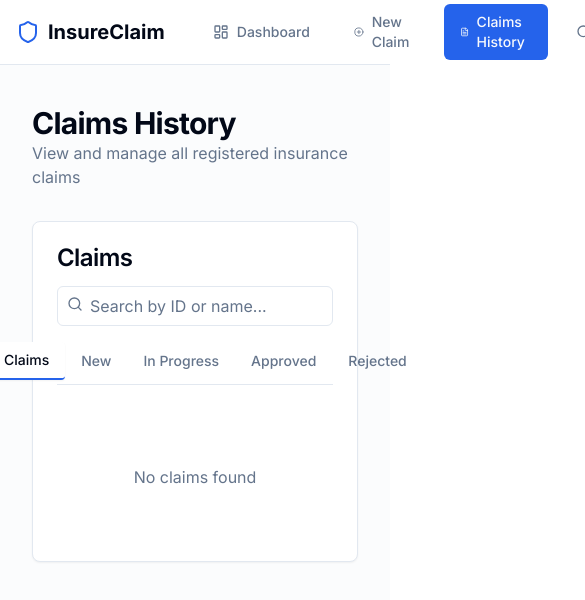
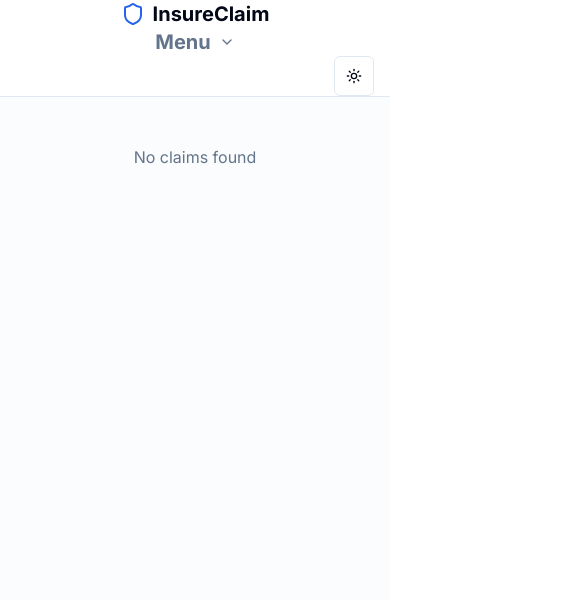
Before and after one commit to yatharthbhatia/car-insurance, a Next.js app: page /history in a window 390 px wide. Shown: the top 600 px of the page, 585 px wide, since content can reach past the window. Built offline with nearby package versions, Linux system fonts and the light colour scheme.

Commit message:
feat(ui): enhance responsive design for main nav, history, and dashboard pages

```diff
--- a/app/history/page.tsx
+++ b/app/history/page.tsx
@@ -9,9 +9,67 @@ import { Tabs, TabsContent, TabsList, TabsTrigger } from "@/components/ui/tabs"
 import { Search, ArrowLeft, ArrowRight } from "lucide-react"
 import { getClaimsFromStorage } from "@/lib/utils"
 import type { ClaimData } from "@/lib/types"
+import { ClaimSummary } from "@/components/claim-summary"
 
-// Import the ClaimSummary component at the top of the file
-import { ClaimSummary } from "@/components/claim-summary"
+function ClaimsTable({
+  claims,
+  getStatusColor,
+  formatDate,
+}: {
+  claims: ClaimData[]
+  getStatusColor: (status: string) => string
+  formatDate: (date: string) => string
+}) {
+  return (
+    <div className="overflow-x-auto -mx-3 sm:mx-0">
+      <table className="w-full">
+        <thead>
+          <tr className="border-b">
+            <th className="text-left py-3 px-4 font-medium text-sm sm:text-base">Claim ID</th>
+            <th className="text-left py-3 px-4 font-medium text-sm sm:text-base">Customer</th>
+            <th className="text-left py-3 px-4 font-medium text-sm sm:text-base">Date</th>
+            <th className="text-left py-3 px-4 font-medium text-sm sm:text-base">Type</th>
+            <th className="text-left py-3 px-4 font-medium text-sm sm:text-base">Status</th>
+            <th className="text-left py-3 px-4 font-medium text-sm sm:text-base">Est. Cost</th>
+            <th className="text-right py-3 px-4 font-medium text-sm sm:text-base">Actions</th>
+          </tr>
+        </thead>
+        <tbody>
+          {claims.map((claim) => (
+            <tr key={claim.id} className="border-b hover:bg-muted/50">
+              <td className="py-3 px-4 font-mono text-xs sm:text-sm">{claim.id}</td>
+              <td className="py-3 px-4 text-sm sm:text-base">{claim.customerName}</td>
+              <td className="py-3 px-4 text-sm sm:text-base">{formatDate(claim.createdAt)}</td>
+              <td className="py-3 px-4 capitalize text-sm sm:text-base">{claim.incidentType}</td>
+              <td className="py-3 px-4">
+                <span
+                  className={`px-2 py-1 rounded-full text-xs font-medium text-white ${getStatusColor(
+                    claim.status
+                  )}`}
+                >
+                  {claim.status}
+                </span>
+              </td>
+              <td className="py-3 px-4 text-sm sm:text-base">
+                ${claim.damageAssessment?.estimatedCost.toLocaleString() || "N/A"}
+              </td>
+              <td className="py-3 px-4 text-right">
+                <div className="flex justify-end space-x-2">
+                  <ClaimSummary claim={claim} buttonVariant="ghost" buttonSize="sm" />
+                  <Link href={`/claims/${claim.id}`}>
+                    <Button variant="outline" size="sm">
+                      View Details
+                    </Button>
+                  </Link>
+                </div>
+              </td>
+            </tr>
+          ))}
+        </tbody>
+      </table>
+    </div>
+  )
+}
 
 export default function HistoryPage() {
   const [claims, setClaims] = useState<ClaimData[]>([])
@@ -30,19 +88,17 @@ export default function HistoryPage() {
   useEffect(() => {
     let filtered = claims
 
-    // Filter by status if not "all"
     if (activeTab !== "all") {
       filtered = filtered.filter((claim) => claim.status.toLowerCase() === activeTab.toLowerCase())
     }
 
-    // Filter by search query
     if (searchQuery.trim() !== "") {
       const query = searchQuery.toLowerCase()
       filtered = filtered.filter(
         (claim) =>
           claim.id.toLowerCase().includes(query) ||
           claim.customerName.toLowerCase().includes(query) ||
-          claim.policyNumber.toLowerCase().includes(query),
+          claim.policyNumber.toLowerCase().includes(query)
       )
     }
 
@@ -75,19 +131,27 @@ export default function HistoryPage() {
     return new Date(dateString).toLocaleDateString()
   }
 
+  if (claims.length === 0) {
     return (
-    <div className="container mx-auto py-10">
+      <div className="text-center py-12">
+        <p className="text-muted-foreground">No claims found</p>
+      </div>
+    )
+  }
+
+  return (
+    <div className="container mx-auto px-4 py-6 sm:py-10">
       <div className="flex flex-col">
-        <h1 className="text-3xl font-bold tracking-tight">Claims History</h1>
-        <p className="text-muted-foreground">View and manage all registered insurance claims</p>
+        <h1 className="text-2xl sm:text-3xl font-bold tracking-tight">Claims History</h1>
+        <p className="text-sm sm:text-base text-muted-foreground">View and manage all registered insurance claims</p>
       </div>
 
-      <div className="mt-8">
+      <div className="mt-6 sm:mt-8">
         <Card>
           <CardHeader className="pb-3">
-            <div className="flex flex-col md:flex-row md:items-center md:justify-between gap-4">
-              <CardTitle>Claims</CardTitle>
-              <div className="relative w-full md:w-64">
+            <div className="flex flex-col sm:flex-row sm:items-center sm:justify-between gap-4">
+              <CardTitle className="text-lg sm:text-xl">Claims</CardTitle>
+              <div className="relative w-full sm:w-64">
                 <Search className="absolute left-2.5 top-2.5 h-4 w-4 text-muted-foreground" />
                 <Input
                   placeholder="Search by ID or name..."
@@ -100,7 +164,8 @@ export default function HistoryPage() {
           </CardHeader>
 
           <Tabs defaultValue="all" value={activeTab} onValueChange={setActiveTab}>
-            <div className="px-6">
+            <div className="px-3 sm:px-6">
+              <div className="overflow-x-auto pb-2">
                 <TabsList className="w-full justify-start border-b rounded-none h-auto p-0 bg-transparent">
                   <TabsTrigger
                     value="all"
@@ -134,8 +199,9 @@ export default function HistoryPage() {
                   </TabsTrigger>
                 </TabsList>
               </div>
+            </div>
 
-            <CardContent className="p-6">
+            <CardContent className="p-3 sm:p-6">
               <TabsContent value="all" className="mt-0">
                 <ClaimsTable claims={paginatedClaims} getStatusColor={getStatusColor} formatDate={formatDate} />
               </TabsContent>
@@ -157,12 +223,12 @@ export default function HistoryPage() {
               </TabsContent>
 
               {totalPages > 1 && (
-                <div className="flex items-center justify-between mt-6">
-                  <p className="text-sm text-muted-foreground">
+                <div className="flex flex-col sm:flex-row sm:items-center sm:justify-between mt-6 gap-4">
+                  <p className="text-sm text-muted-foreground order-2 sm:order-1 text-center sm:text-left">
                     Showing {startIndex + 1}-{Math.min(startIndex + itemsPerPage, filteredClaims.length)} of{" "}
                     {filteredClaims.length} claims
                   </p>
-                  <div className="flex items-center space-x-2">
+                  <div className="flex items-center justify-center space-x-2 order-1 sm:order-2">
                     <Button
                       variant="outline"
                       size="sm"
@@ -189,67 +255,3 @@ export default function HistoryPage() {
     </div>
   )
 }
-
-function ClaimsTable({
-  claims,
-  getStatusColor,
-  formatDate,
-}: {
-  claims: ClaimData[]
-  getStatusColor: (status: string) => string
-  formatDate: (date: string) => string
-}) {
-  if (claims.length === 0) {
-    return (
-      <div className="text-center py-12">
-        <p className="text-muted-foreground">No claims found</p>
-      </div>
-    )
-  }
-
-  return (
-    <div className="overflow-x-auto">
-      <table className="w-full">
-        <thead>
-          <tr className="border-b">
-            <th className="text-left py-3 px-4 font-medium">Claim ID</th>
-            <th className="text-left py-3 px-4 font-medium">Customer</th>
-            <th className="text-left py-3 px-4 font-medium">Date</th>
-            <th className="text-left py-3 px-4 font-medium">Type</th>
-            <th className="text-left py-3 px-4 font-medium">Status</th>
-            <th className="text-left py-3 px-4 font-medium">Est. Cost</th>
-            <th className="text-right py-3 px-4 font-medium">Actions</th>
-          </tr>
-        </thead>
-        <tbody>
-          {claims.map((claim) => (
-            <tr key={claim.id} className="border-b hover:bg-muted/50">
-              <td className="py-3 px-4 font-mono text-sm">{claim.id}</td>
-              <td className="py-3 px-4">{claim.customerName}</td>
-              <td className="py-3 px-4">{formatDate(claim.createdAt)}</td>
-              <td className="py-3 px-4 capitalize">{claim.incidentType}</td>
-              <td className="py-3 px-4">
-                <span
-                  className={`px-2 py-1 rounded-full text-xs font-medium text-white ${getStatusColor(claim.status)}`}
-                >
-                  {claim.status}
-                </span>
-              </td>
-              <td className="py-3 px-4">${claim.damageAssessment?.estimatedCost.toLocaleString() || "N/A"}</td>
-              <td className="py-3 px-4 text-right">
-                <div className="flex justify-end space-x-2">
-                  <ClaimSummary claim={claim} buttonVariant="ghost" buttonSize="sm" />
-                  <Link href={`/claims/${claim.id}`}>
-                    <Button variant="outline" size="sm">
-                      View Details
-                    </Button>
-                  </Link>
-                </div>
-              </td>
-            </tr>
-          ))}
-        </tbody>
-      </table>
-    </div>
-  )
-}
--- a/app/page.tsx
+++ b/app/page.tsx
@@ -20,13 +20,13 @@ import {
 
 export default function Dashboard() {
   return (
-    <div className="container py-10 space-y-8">
+    <div className="container mx-auto px-4 py-6 sm:px-6 lg:px-8 sm:py-10 space-y-6 sm:space-y-8">
       <div className="flex flex-col">
-        <h1 className="text-3xl font-bold tracking-tight">Dashboard</h1>
-        <p className="text-muted-foreground">Welcome to your insurance claims management dashboard.</p>
+        <h1 className="text-2xl sm:text-3xl font-bold tracking-tight">Dashboard</h1>
+        <p className="text-sm sm:text-base text-muted-foreground">Welcome to your insurance claims management dashboard.</p>
       </div>
 
-      <div className="grid gap-4 md:grid-cols-2 lg:grid-cols-4">
+      <div className="grid grid-cols-1 sm:grid-cols-2 md:grid-cols-3 lg:grid-cols-4 gap-3 sm:gap-4 md:gap-6">
         <DashboardCard
           title="Total Claims"
           value="128"
@@ -57,15 +57,17 @@ export default function Dashboard() {
         />
       </div>
 
-      <Tabs defaultValue="overview" className="space-y-4">
-        <TabsList>
+      <Tabs defaultValue="overview" className="space-y-3 sm:space-y-4">
+        <div className="overflow-x-auto pb-2">
+          <TabsList className="w-full sm:w-auto">
             <TabsTrigger value="overview">Overview</TabsTrigger>
             <TabsTrigger value="recent">Recent Claims</TabsTrigger>
             <TabsTrigger value="analytics">Analytics</TabsTrigger>
           </TabsList>
+        </div>
 
-        <TabsContent value="overview" className="space-y-4">
-          <div className="grid gap-4 md:grid-cols-2 lg:grid-cols-7">
+          <TabsContent value="overview" className="space-y-3 sm:space-y-4">
+            <div className="grid grid-cols-1 sm:grid-cols-2 md:grid-cols-4 lg:grid-cols-8 gap-3 sm:gap-4 md:gap-6">
               <Card className="col-span-4">
                 <CardContent className="p-6">
                   <div className="flex items-center justify-between mb-4">
@@ -74,7 +76,7 @@ export default function Dashboard() {
                       View Details
                     </Button>
                   </div>
-                <div className="space-y-4">
+                  <div className="space-y-3">
                     <ClaimTypeBar type="Vehicle" icon={<Car />} percentage={42} color="bg-blue-500" />
                     <ClaimTypeBar type="Property" icon={<Home />} percentage={28} color="bg-green-500" />
                     <ClaimTypeBar type="Fire" icon={<Flame />} percentage={15} color="bg-red-500" />
@@ -125,7 +127,7 @@ export default function Dashboard() {
                     View All
                   </Button>
                 </div>
-              <div className="grid gap-4 md:grid-cols-2 lg:grid-cols-4">
+                <div className="grid gap-4 sm:grid-cols-1 md:grid-cols-2 lg:grid-cols-4">
                   <MetricCard
                     title="Avg. Processing Time"
                     value="3.2 days"
@@ -170,7 +172,7 @@ export default function Dashboard() {
                     </Button>
                   </Link>
                 </div>
-              <div className="overflow-x-auto">
+                <div className="overflow-x-auto pb-4">
                   <table className="w-full">
                     <thead>
                       <tr className="border-b">
@@ -236,19 +238,13 @@ export default function Dashboard() {
               <CardContent className="p-6">
                 <div className="flex items-center justify-between mb-4">
                   <h3 className="text-lg font-medium">Claims Analytics</h3>
-                <div className="flex space-x-2">
-                  <Button variant="outline" size="sm">
-                    This Month
-                  </Button>
-                  <Button variant="outline" size="sm">
-                    This Quarter
-                  </Button>
-                  <Button variant="outline" size="sm">
-                    This Year
-                  </Button>
+                  <div className="flex flex-col sm:flex-row gap-2">
+                    <Button variant="outline" size="sm" className="w-full sm:w-auto">This Month</Button>
+                    <Button variant="outline" size="sm" className="w-full sm:w-auto">This Quarter</Button>
+                    <Button variant="outline" size="sm" className="w-full sm:w-auto">This Year</Button>
                   </div>
                 </div>
-              <div className="h-[300px] flex items-center justify-center border rounded-md bg-muted/20">
+                <div className="h-[300px] flex items-center justify-center border rounded-md bg-muted/20 p-4">
                   <div className="text-center">
                     <BarChart3 className="h-16 w-16 mx-auto text-muted-foreground" />
                     <p className="mt-2 text-muted-foreground">Analytics charts would appear here</p>
--- a/components/main-nav.tsx
+++ b/components/main-nav.tsx
@@ -1,13 +1,14 @@
 "use client"
-
+import { useState } from "react"
 import Link from "next/link"
 import { usePathname } from "next/navigation"
 import { cn } from "@/lib/utils"
 import { ModeToggle } from "@/components/mode-toggle"
-import { Shield, FileText, PlusCircle, Search, LayoutDashboard } from "lucide-react"
+import { Shield, FileText, PlusCircle, Search, LayoutDashboard, ChevronDown } from "lucide-react"
 
 export function MainNav() {
   const pathname = usePathname()
+  const [isMobileMenuOpen, setIsMobileMenuOpen] = useState(false)
 
   const routes = [
     {
@@ -38,14 +39,23 @@ export function MainNav() {
 
   return (
     <div className="border-b bg-background">
-      <div className="container flex h-16 items-center px-4">
-        <div className="mr-8 flex">
+      <div className="container flex flex-col md:flex-row h-auto md:h-16 items-center justify-center px-4">
+        <div className="mx-auto flex">
           <Link href="/" className="flex items-center space-x-2">
             <Shield className="h-6 w-6 text-primary" />
             <span className="font-bold text-xl">InsureClaim</span>
           </Link>
         </div>
-        <nav className="flex items-center space-x-3 flex-1 ">
+        <button
+          className="md:hidden flex items-center space-x-2"
+          onClick={() => setIsMobileMenuOpen(!isMobileMenuOpen)}
+        >
+          <span className="text-xl text-slate-500 font-bold">Menu</span>
+          <ChevronDown className="h-4 w-4 text-slate-500" />
+        </button>
+        <nav
+          className={`flex flex-col md:flex-row items-center space-y-2 md:space-y-0 md:space-x-3 flex-1 ${isMobileMenuOpen ? 'block' : 'hidden md:block'}`}
+        >
           {routes.map((route) => (
             <Link
               key={route.href}
```
Lines whose indentation alone changed are shown as unchanged.
